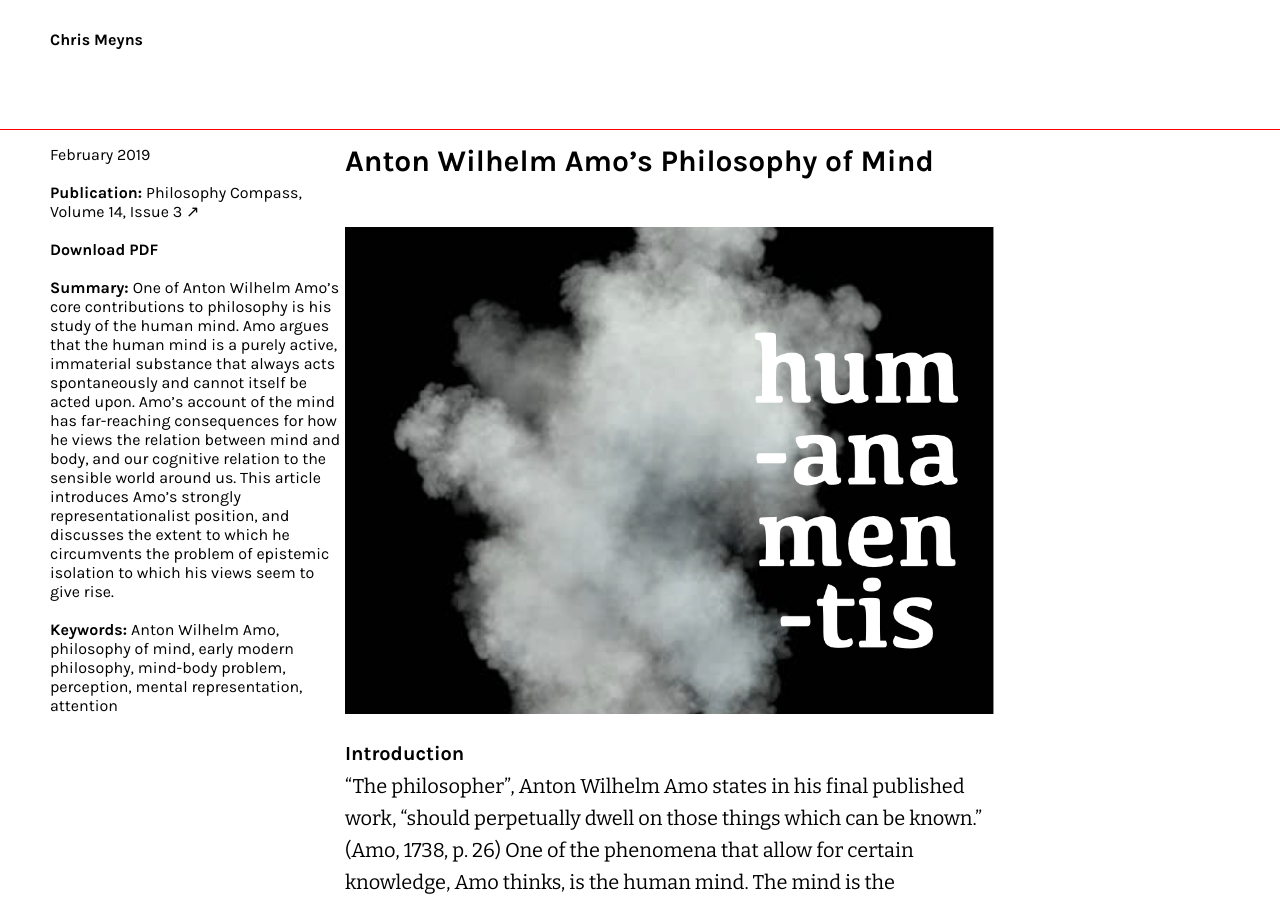
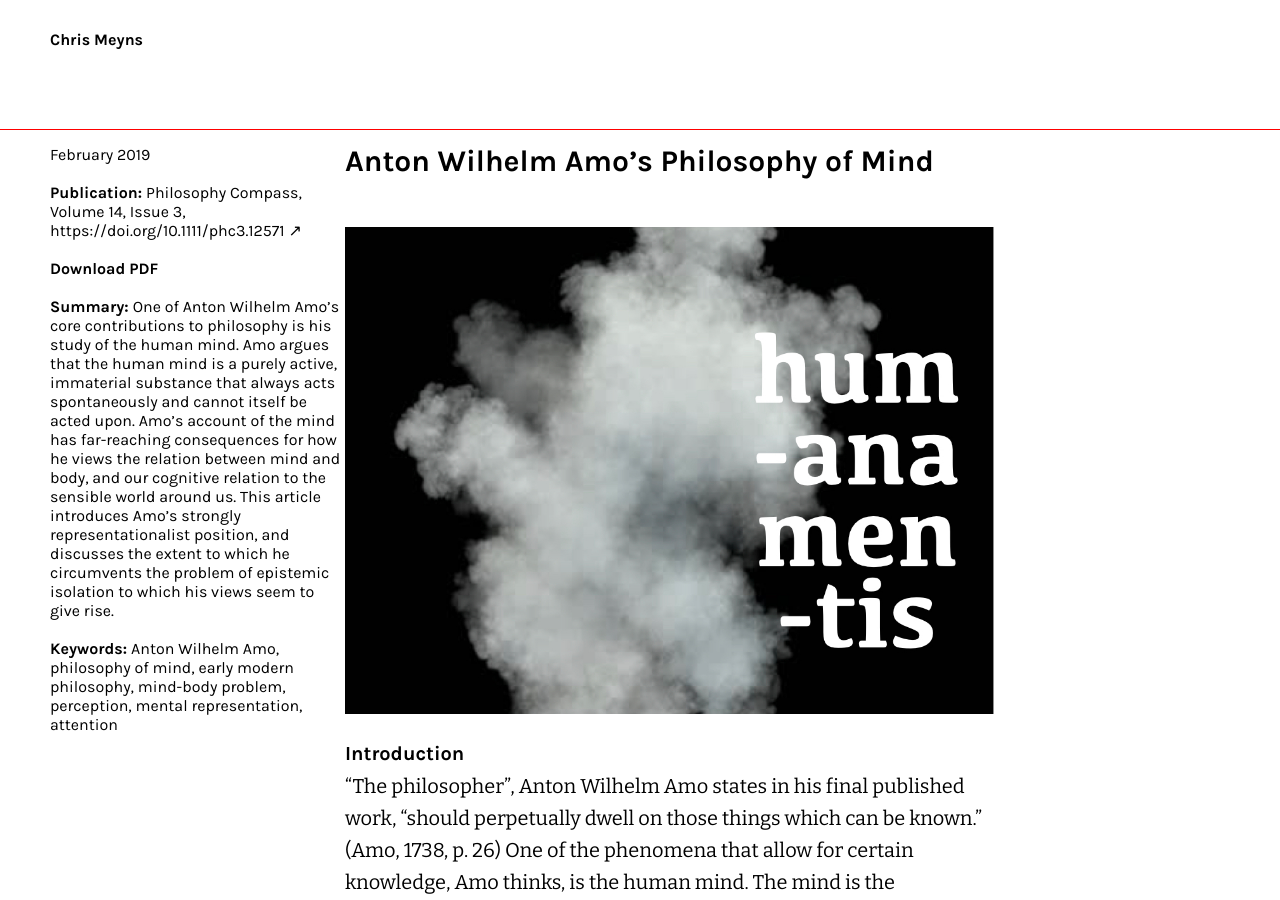
Before and after one commit to csmeyns/sidewalk, a Jekyll site: the page built from _posts/2019-04-01-amo-philmind.md, in a window 1280 px wide and 900 px high. Built offline with Jekyll 4.4.1, drawn with Linux system fonts in a browser that asks for light colours; nearby versions of some CDN libraries; some of the changed lines change nothing that is shown.

Commit message:
update link to publication online

```diff
--- a/_posts/2019-04-01-amo-philmind.md
+++ b/_posts/2019-04-01-amo-philmind.md
@@ -6,7 +6,7 @@ tags: Article
 description: One of Anton Wilhelm Amo’s core contributions to philosophy is his study of the human mind. Amo argues that the human mind is a purely active, immaterial substance that always acts spontaneously and cannot itself be acted upon. Amo’s account of the mind has far-reaching consequences for how he views the relation between mind and body, and our cognitive relation to the sensible world around us. This article introduces Amo’s strongly representationalist position, and discusses the extent to which he circumvents the problem of epistemic isolation to which his views seem to give rise.
 categories: Work
 publish: February 2019
-publication: Philosophy Compass, Volume 14, Issue 3 <a href="https://doi.org/10.1111/phc3.12571" target="_blank">↗</a>
+publication: <a href="https://doi.org/10.1111/phc3.12571" target="_blank">Philosophy Compass, Volume 14, Issue 3, https://doi.org/10.1111/phc3.12571 ↗</a>
 year: 2019
 keywords: Anton Wilhelm Amo, philosophy of mind, early modern philosophy, mind-body problem, perception, mental representation, attention
 image: ../images/amophilmind1.jpg
```
